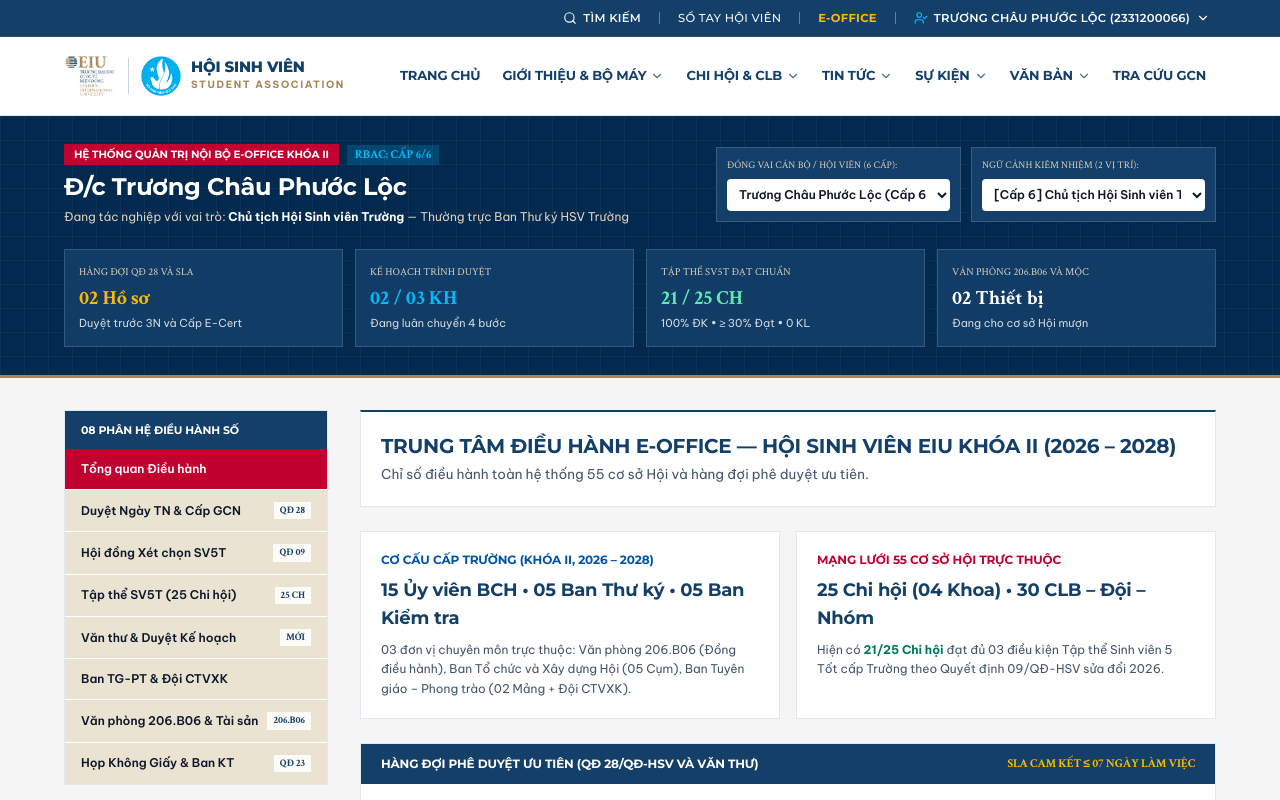
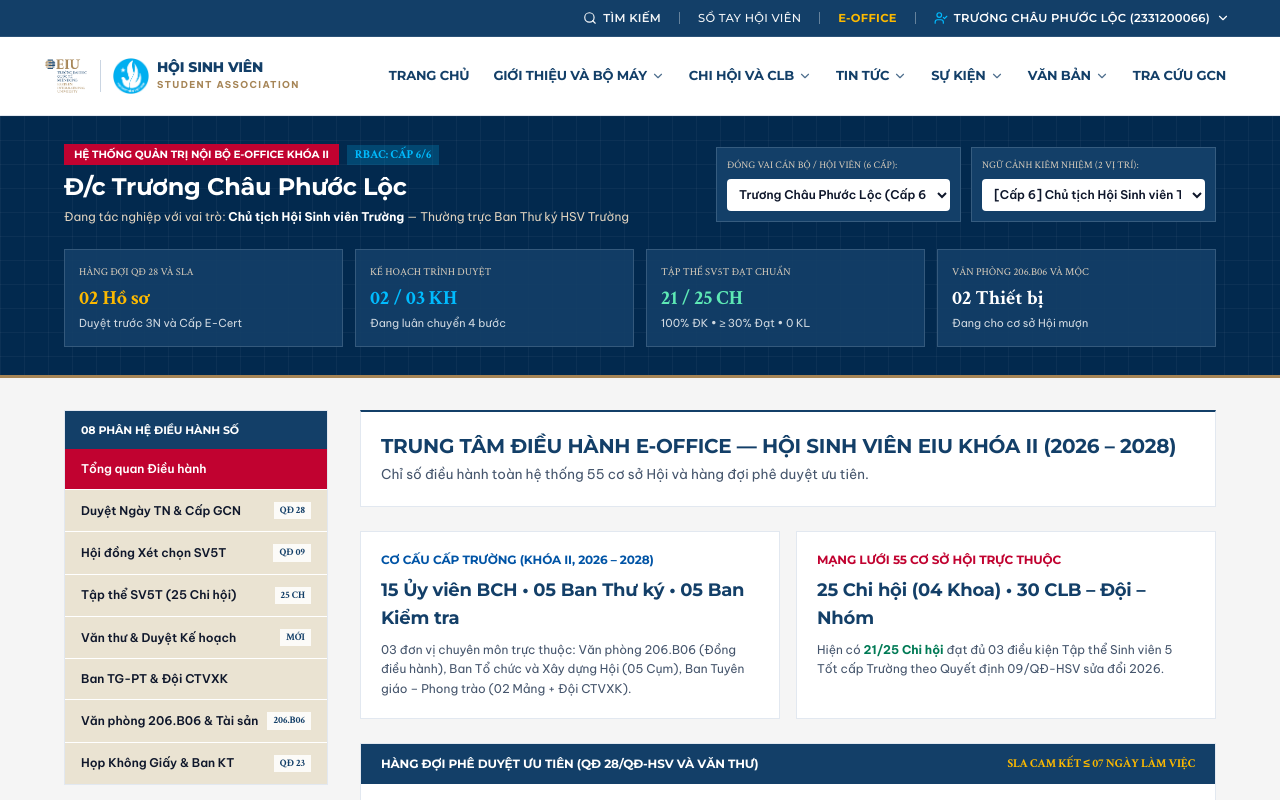
Before and after one commit to Yukanya/hsveiu-e-portal, a Next.js app: page /workspace in a window 1280 px wide. Shown: the top 800 px of the page. Built offline with nearby package versions, Linux system fonts and the light colour scheme.

Commit message:
refactor: standardize label formatting in public navbar and optimize container class in persona switcher

```diff
--- a/src/components/public/public-navbar.tsx
+++ b/src/components/public/public-navbar.tsx
@@ -22,7 +22,7 @@ const NAV_ITEMS: NavItem[] = [
   { href: '/', label: 'TRANG CHỦ' },
   {
     href: '/gioi-thieu',
-    label: 'GIỚI THIỆU & BỘ MÁY',
+    label: 'GIỚI THIỆU VÀ BỘ MÁY',
     children: [
       { label: 'Tổng quan HSV EIU Khóa II (2026–2028)', href: '/gioi-thieu?tab=overview' },
       { label: 'Sơ đồ Cơ cấu Tổ chức 3 Cấp', href: '/gioi-thieu?tab=chart', badge: '3 CẤP' },
@@ -31,15 +31,15 @@ const NAV_ITEMS: NavItem[] = [
       { label: 'Ban Kiểm tra HSV Trường (05 đ/c)', href: '/gioi-thieu?tab=bkt' },
       { label: 'Văn phòng Hội Sinh viên (Phòng 206.B06)', href: '/gioi-thieu?tab=vp' },
       { label: 'Ban Tổ chức và Xây dựng Hội (05 Cụm)', href: '/gioi-thieu?tab=tcxdh' },
-      { label: 'Ban Tuyên giáo – Phong trào & Đội CTVXK', href: '/gioi-thieu?tab=tgpt' },
+      { label: 'Ban Tuyên giáo – Phong trào và Đội CTVXK', href: '/gioi-thieu?tab=tgpt' },
     ],
   },
   {
     href: '/to-chuc',
-    label: 'CHI HỘI & CLB',
+    label: 'CHI HỘI VÀ CLB',
     children: [
       { label: 'Danh bạ 30 Câu lạc bộ – Đội – Nhóm', href: '/to-chuc?tab=clubs', badge: '30 CLB' },
-      { label: 'Khối Cộng đồng & Tình nguyện (07)', href: '/to-chuc?tab=clubs&category=CONG_DONG' },
+      { label: 'Khối Cộng đồng và Tình nguyện (07)', href: '/to-chuc?tab=clubs&category=CONG_DONG' },
       { label: 'Khối Học thuật – Nghiên cứu (06)', href: '/to-chuc?tab=clubs&category=HOC_THUAT' },
       { label: 'Khối Văn hóa – Nghệ thuật (10)', href: '/to-chuc?tab=clubs&category=NGHE_THUAT' },
       { label: 'Khối Thể dục – Thể thao (07)', href: '/to-chuc?tab=clubs&category=THE_THAO' },
@@ -54,7 +54,7 @@ const NAV_ITEMS: NavItem[] = [
     href: '/tin-tuc',
     label: 'TIN TỨC',
     children: [
-      { label: 'Tất cả Tin tức & Điểm tin Phong trào', href: '/tin-tuc' },
+      { label: 'Tất cả Tin tức và Điểm tin Phong trào', href: '/tin-tuc' },
       { label: 'Chuyên mục Sinh viên 5 Tốt', href: '/tin-tuc?category=SINH_VIEN_5_TOT' },
       { label: 'Tổ chức – Xây dựng Hội', href: '/tin-tuc?category=TIN_HOAT_DONG' },
       { label: 'Tuyên giáo – Phát triển Bền vững (SDGs)', href: '/tin-tuc?category=TUYEN_TRUYEN' },
@@ -65,10 +65,10 @@ const NAV_ITEMS: NavItem[] = [
     href: '/su-kien',
     label: 'SỰ KIỆN',
     children: [
-      { label: 'Lịch Sự kiện & Đăng ký 1-Chạm', href: '/su-kien' },
+      { label: 'Lịch Sự kiện và Đăng ký 1-Chạm', href: '/su-kien' },
       { label: 'Chương trình Đang mở Đăng ký', href: '/su-kien?status=upcoming' },
       { label: 'Chương trình Đã ban hành Quyết định GCN', href: '/su-kien?status=decision_issued' },
-      { label: 'Quy trình 5 Bước & Hệ số Ngày TN (QĐ 28)', href: '/su-kien#quy-trinh-qd28' },
+      { label: 'Quy trình 5 Bước và Hệ số Ngày TN (QĐ 28)', href: '/su-kien#quy-trinh-qd28' },
     ],
   },
   {
@@ -77,8 +77,8 @@ const NAV_ITEMS: NavItem[] = [
     children: [
       { label: 'Kho Văn bản Pháp lý Hiện hành', href: '/van-ban' },
       { label: 'QĐ 09/QĐ-HSV — Chuẩn Sinh viên 5 Tốt (2026)', href: '/van-ban?doc=09/QĐ-HSV' },
-      { label: 'QĐ 28/QĐ-HSV — Cấp E-Certificate & Ngày TN', href: '/van-ban?doc=28/QĐ-HSV' },
-      { label: 'QĐ 23 & 24/QĐ-HSV — Quy chế BCH & Các Ban', href: '/van-ban?doc=23/QĐ-HSV' },
+      { label: 'QĐ 28/QĐ-HSV — Cấp E-Certificate và Ngày TN', href: '/van-ban?doc=28/QĐ-HSV' },
+      { label: 'QĐ 23 và 24/QĐ-HSV — Quy chế BCH và Các Ban', href: '/van-ban?doc=23/QĐ-HSV' },
       { label: 'TB 04/TB-HSV — Phân công Nhân sự Chủ chốt', href: '/van-ban?doc=04/TB-HSV' },
     ],
   },
@@ -95,11 +95,7 @@ function PublicNavbarInner() {
     null
   );
 
-  const isWideWorkspace =
-    pathname.startsWith('/workspace') || pathname.startsWith('/portal');
-  const containerClass = isWideWorkspace
-    ? 'max-w-[1200px]'
-    : 'max-w-[1140px]';
+  const containerClass = 'max-w-[1200px] xl:max-w-[1240px]';
 
   return (
     <header
@@ -117,31 +113,31 @@ function PublicNavbarInner() {
           <Link
             href="/"
             aria-label="Trang chủ Hội Sinh viên Trường Đại học Quốc tế Miền Đông"
-            className="flex items-center gap-3 shrink-0 py-1 group"
+            className="flex items-center gap-2.5 xl:gap-3 shrink-0 py-1 group"
           >
             <Image
               src="/images/eiu-logo-full.png"
               alt="Trường Đại học Quốc tế Miền Đông (EIU)"
-              width={180}
-              height={52}
+              width={160}
+              height={44}
               priority
-              className="h-11 sm:h-13 w-auto object-contain"
+              className="h-10 sm:h-11 w-auto object-contain"
             />
-            <div className="h-9 w-px bg-slate-300" aria-hidden="true" />
-            <div className="flex items-center gap-2.5">
+            <div className="h-8 w-px bg-slate-300" aria-hidden="true" />
+            <div className="flex items-center gap-2">
               <Image
                 src="/images/hsv-logo.png"
                 alt="Hội Sinh viên Việt Nam"
-                width={40}
-                height={40}
+                width={36}
+                height={36}
                 priority
-                className="h-9 w-9 sm:h-10 sm:w-10 object-contain"
+                className="h-8 w-8 sm:h-9 sm:w-9 object-contain"
               />
               <div className="hidden sm:block">
-                <div className="text-[14px] sm:text-[15px] font-extrabold tracking-wide text-[#133F68] group-hover:text-[#0054A6] transition-colors leading-tight font-eiu-display">
+                <div className="text-[13px] sm:text-[14px] font-extrabold tracking-wide text-[#133F68] group-hover:text-[#0054A6] transition-colors leading-tight font-eiu-display whitespace-nowrap">
                   HỘI SINH VIÊN
                 </div>
-                <div className="text-[10px] font-bold uppercase tracking-[0.16em] text-[#A68556]">
+                <div className="text-[9.5px] font-bold uppercase tracking-[0.14em] text-[#A68556] whitespace-nowrap">
                   STUDENT ASSOCIATION
                 </div>
               </div>
@@ -151,7 +147,7 @@ function PublicNavbarInner() {
           {/* Menu Ngang + Dropdown #144069 Góc vuông 0px chuẩn post-5773.css của eiu.edu.vn */}
           <nav
             aria-label="Điều hướng chính"
-            className="hidden xl:flex items-center gap-0.5 h-full"
+            className="hidden xl:flex items-center gap-0.5 xl:gap-1 2xl:gap-1.5 h-full shrink-0"
           >
             {NAV_ITEMS.map((item) => {
               const isActive =
@@ -164,7 +160,7 @@ function PublicNavbarInner() {
               return (
                 <div
                   key={item.href}
-                  className="relative h-full flex items-center"
+                  className="relative h-full flex items-center shrink-0"
                   onMouseEnter={() =>
                     item.children && setOpenDesktopDropdown(item.href)
                   }
@@ -182,23 +178,23 @@ function PublicNavbarInner() {
                     aria-current={isActive ? 'page' : undefined}
                     aria-haspopup={item.children ? 'true' : undefined}
                     aria-expanded={item.children ? isDropdownOpen : undefined}
-                    className={`px-2.5 py-2 min-h-10 inline-flex items-center gap-1 text-[13px] font-bold tracking-wide font-eiu-display transition-colors relative rounded-xs focus-visible:outline-none focus-visible:ring-2 focus-visible:ring-[#C10230] focus-visible:ring-offset-2 ${
+                    className={`px-2 xl:px-2.5 2xl:px-3 py-2 min-h-10 inline-flex items-center gap-1 text-[12.5px] xl:text-[13px] font-bold tracking-tight xl:tracking-normal font-eiu-display whitespace-nowrap shrink-0 transition-colors relative rounded-xs focus-visible:outline-none focus-visible:ring-2 focus-visible:ring-[#C10230] focus-visible:ring-offset-2 ${
                       isActive
                         ? 'text-[#C10230]'
                         : 'text-[#133F68] hover:text-[#A68556]'
                     }`}
                   >
-                    <span>{item.label}</span>
+                    <span className="whitespace-nowrap">{item.label}</span>
                     {item.children && (
                       <ChevronDown
-                        className={`w-3.5 h-3.5 transition-transform duration-150 ${
+                        className={`w-3.5 h-3.5 shrink-0 transition-transform duration-150 ${
                           isDropdownOpen ? 'rotate-180 text-[#A68556]' : 'opacity-75'
                         }`}
                       />
                     )}
                     {isActive && (
                       <span
-                        className="absolute bottom-0 left-2.5 right-2.5 h-[3px] bg-[#C10230]"
+                        className="absolute bottom-0 left-2 right-2 h-[3px] bg-[#C10230]"
                         aria-hidden="true"
                       />
                     )}
--- a/src/components/shared/persona-switcher.tsx
+++ b/src/components/shared/persona-switcher.tsx
@@ -36,11 +36,7 @@ export function PersonaSwitcherBar() {
   );
   const [globalQuery, setGlobalQuery] = useState('');
 
-  const isWideWorkspace =
-    pathname.startsWith('/workspace') || pathname.startsWith('/portal');
-  const containerClass = isWideWorkspace
-    ? 'max-w-[1200px]'
-    : 'max-w-[1140px]';
+  const containerClass = 'max-w-[1200px] xl:max-w-[1240px]';
 
   const quickResults = useMemo(() => {
     const q = globalQuery.trim().toLowerCase();
```
